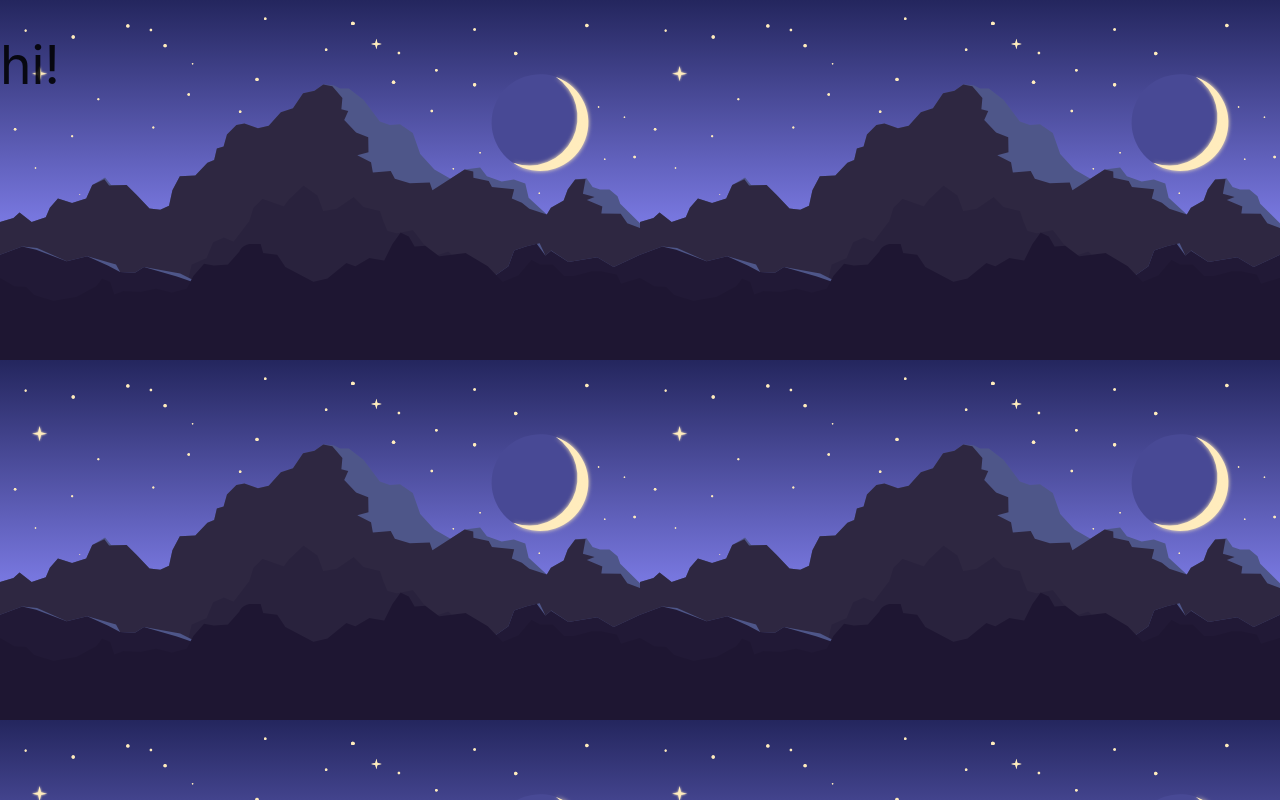
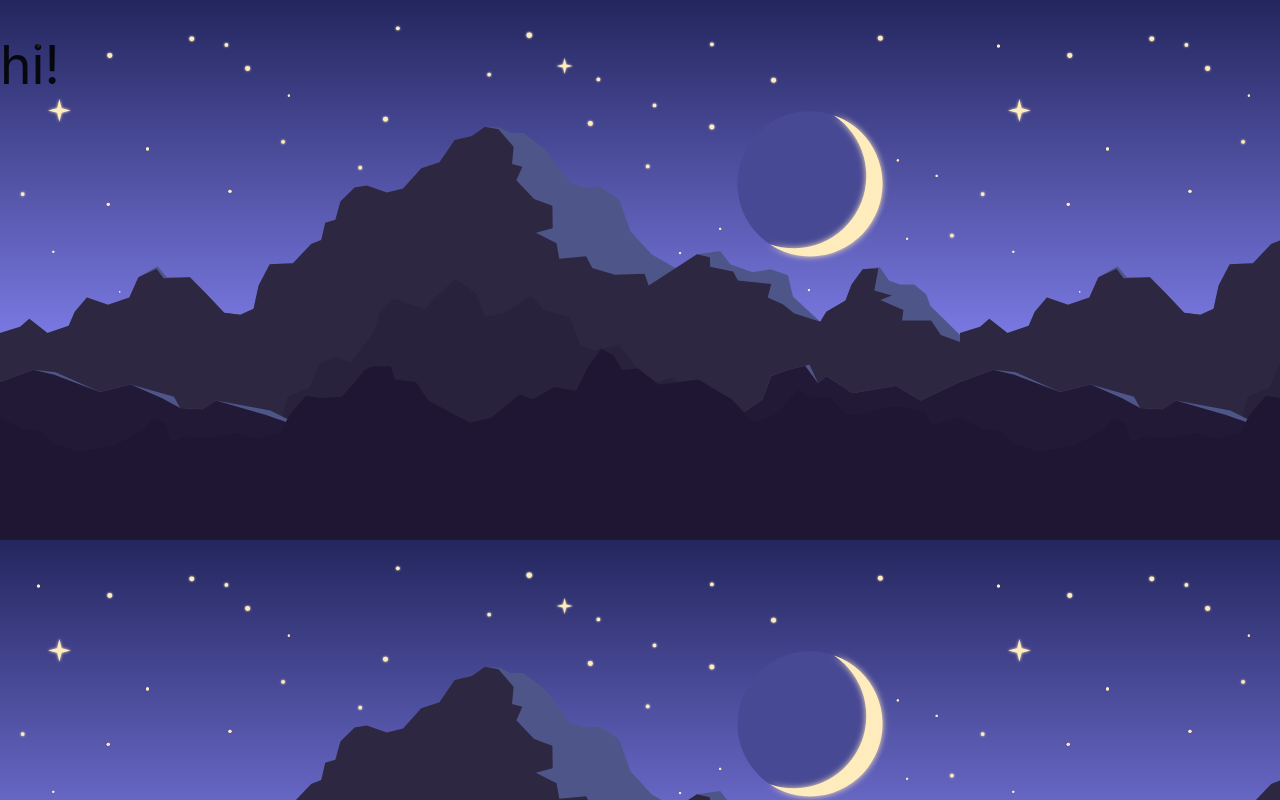
Before and after one commit to JustShimaru/shimaru.space, a plain HTML site: page src/index.html in a window 1280 px wide. Drawn offline with nearby package versions, Linux system fonts and the light colour scheme.

Commit message:
bg sizr ahjhh

```diff
--- a/src/index.html
+++ b/src/index.html
@@ -17,7 +17,7 @@
 <style>
   body {
     background-image: url(/media/Mountains.svg);
-    background-size: 50%;
+    background-size: 75%;
   }
   </style>
   <h2>hi!</h2>
```
